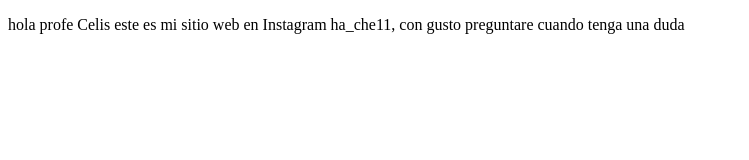
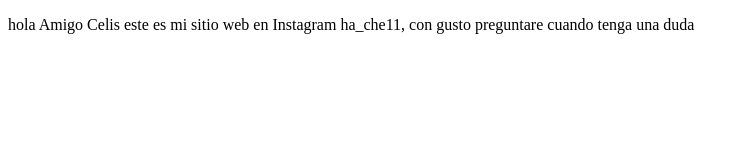
Before and after one commit to hache11bs/proyectoDemoCursoPrework, a plain HTML site: page index.html in a window 1280 px wide. Shown: the whole page, without its empty margins (0-749 px from the left). Drawn offline with Linux system fonts and the light colour scheme.

Commit message:
cambios agregamos Amigo Celis

```diff
--- a/index.html
+++ b/index.html
@@ -8,7 +8,7 @@
 </head>
 <body>
     <p>
-        hola profe Celis este es mi sitio web en Instagram ha_che11,
+        hola Amigo Celis este es mi sitio web en Instagram ha_che11,
         con gusto preguntare cuando tenga una duda
     </p>
 </body>
```
